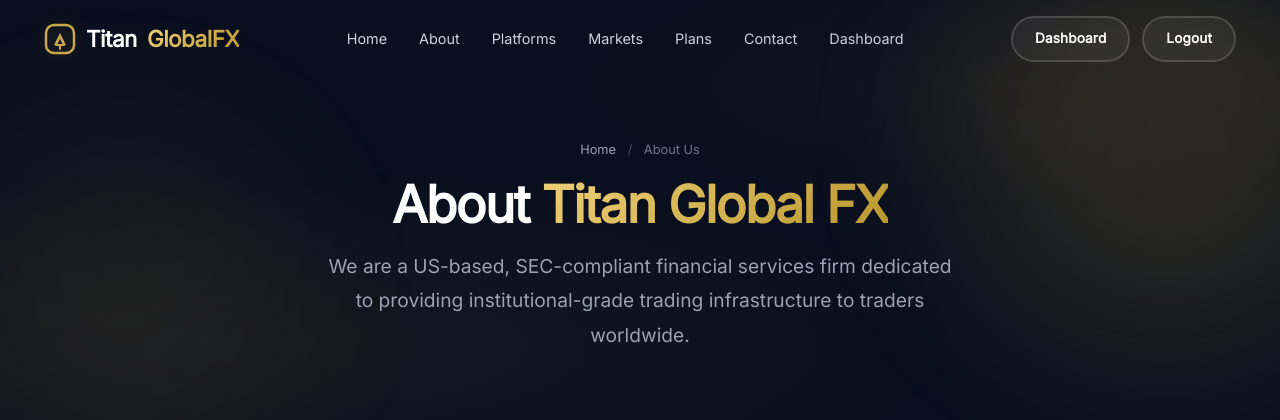
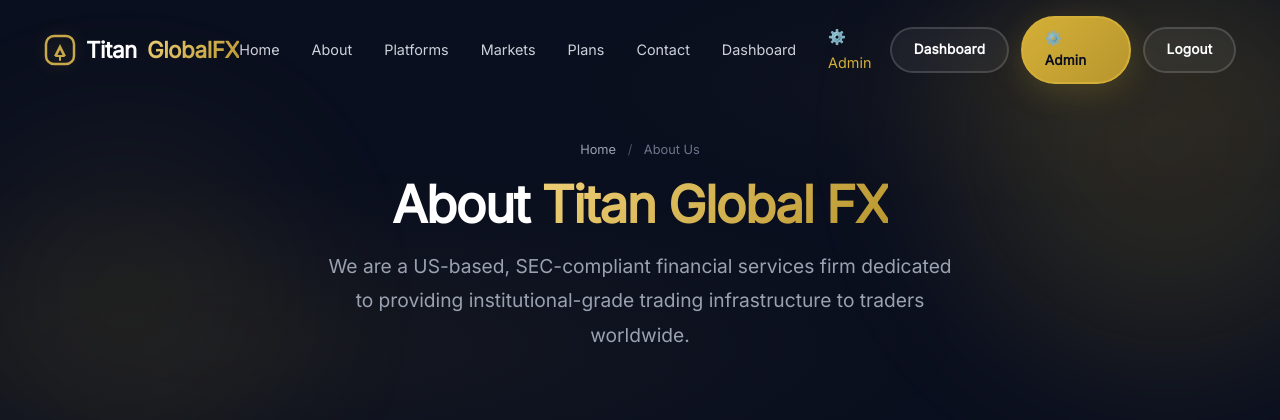
Before and after one commit to pmppy13/titan-global-fx, a Django app: page /about/ in a window 1280 px wide. Shown: the top 420 px of the page. Run offline with Django 5.2, Linux system fonts and the light colour scheme; a user stored in the database is signed in.

Commit message:
Add admin link for superuser and staff in base.html

```diff
--- a/templates/base.html
+++ b/templates/base.html
@@ -56,11 +56,17 @@
                 {% if user.is_authenticated %}
                 <li role="none"><a href="{% url 'dashboard:index' %}" role="menuitem">Dashboard</a></li>
                 {% endif %}
+                {% if user.is_superuser or user.is_staff %}
+                <li role="none"><a href="{% url 'admin_dashboard:index' %}" role="menuitem" style="color: var(--gold);">⚙️ Admin</a></li>
+                {% endif %}
             </ul>
 
             <div class="nav-actions">
                 {% if user.is_authenticated %}
                     <a href="{% url 'dashboard:index' %}" class="btn btn-secondary btn-sm">Dashboard</a>
+                    {% if user.is_superuser or user.is_staff %}
+                    <a href="{% url 'admin_dashboard:index' %}" class="btn btn-primary btn-sm">⚙️ Admin</a>
+                    {% endif %}
                     <a href="{% url 'accounts:logout' %}" class="btn btn-secondary btn-sm">Logout</a>
                 {% else %}
                     <a href="{% url 'accounts:login' %}" class="btn btn-secondary btn-sm">Log In</a>
```
